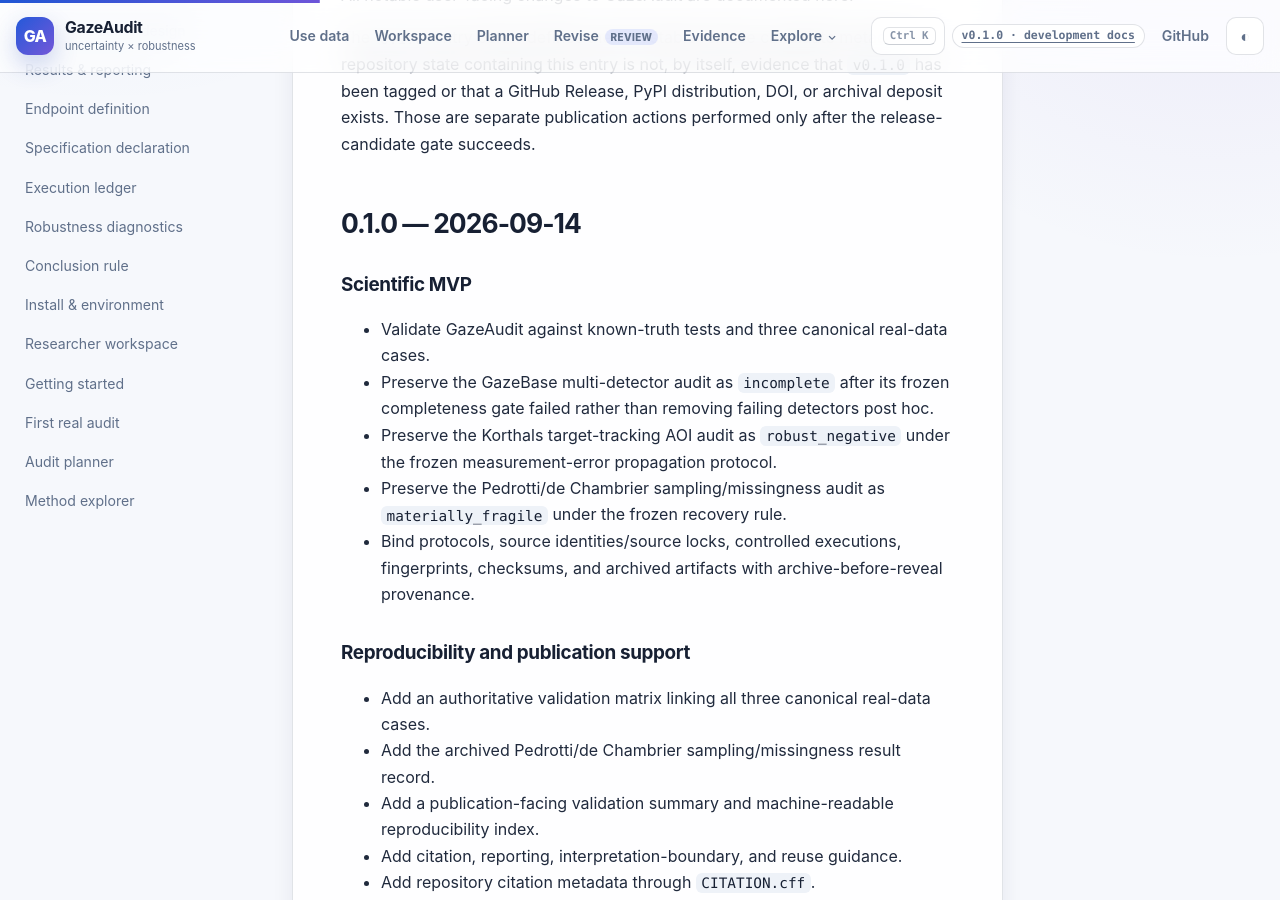
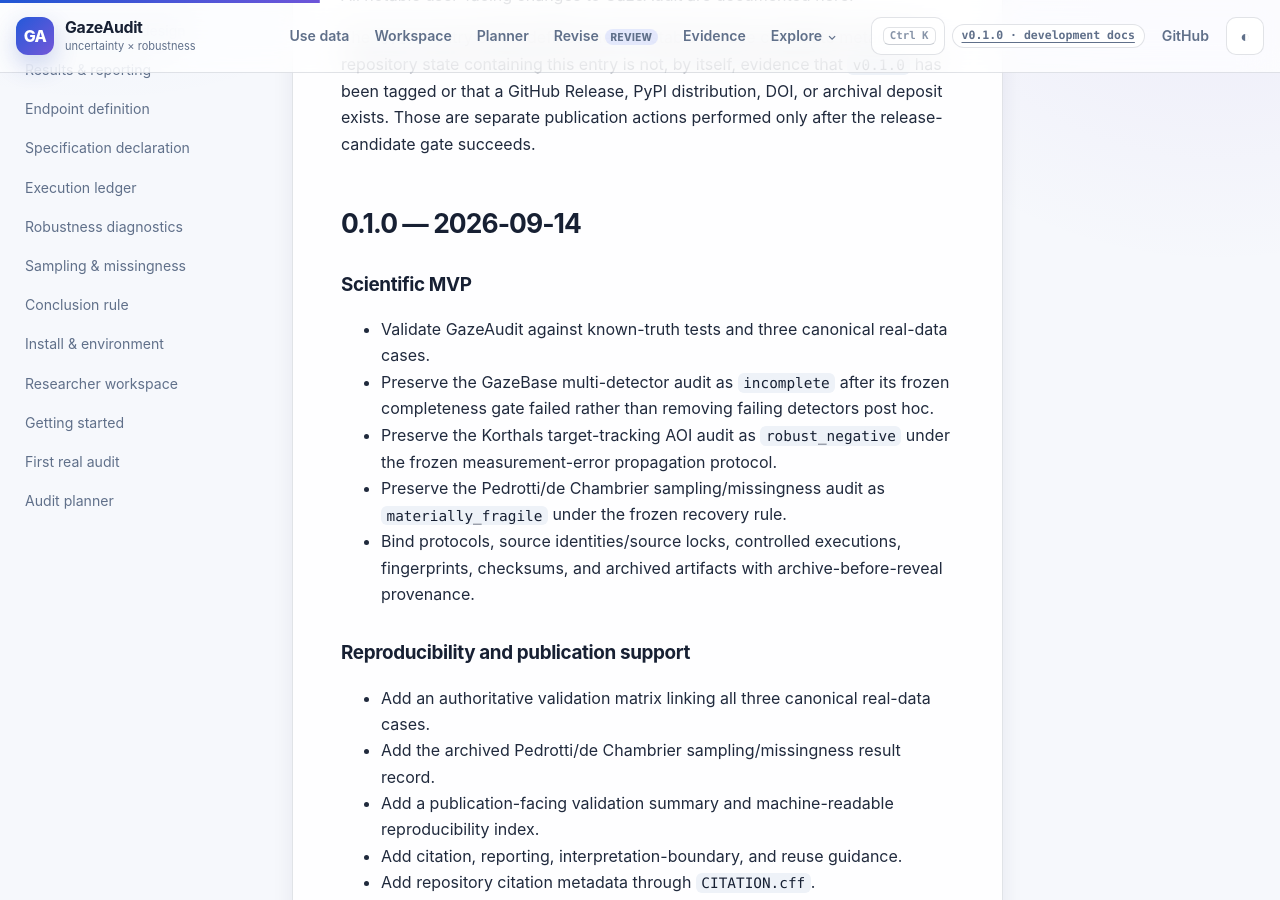
Before and after one commit to stefanosbalaskas/GazeAudit, a Jekyll site: the page built from CHANGELOG.md, in a window 1280 px wide and 900 px high, scrolled down 374 px. Built offline with Jekyll 4.4.1, drawn with Linux system fonts in a browser that asks for light colours; our own code applies the rules of GitHub Pages for plain Markdown files.

Commit message:
docs: wire sampling missingness center into navigation

```diff
--- a/_layouts/default.html
+++ b/_layouts/default.html
@@ -68,6 +68,7 @@
   {% if page.page_type == 'execution-ledger' %}<link rel="stylesheet" href="{{ '/assets/css/execution-ledger.css' | relative_url }}">{% endif %}
   {% if page.page_type == 'robustness-diagnostics' %}<link rel="stylesheet" href="{{ '/assets/css/robustness-diagnostics.css' | relative_url }}">{% endif %}
   {% if page.page_type == 'conclusion-rule' %}<link rel="stylesheet" href="{{ '/assets/css/conclusion-rule.css' | relative_url }}">{% endif %}
+  {% if page.page_type == 'sampling-missingness' %}<link rel="stylesheet" href="{{ '/assets/css/sampling-missingness.css' | relative_url }}">{% endif %}
   <script>
     (function () {
       try {
@@ -110,6 +111,7 @@
               <a href="{{ '/docs/specification-declaration/' | relative_url }}">Specification declaration</a>
               <a href="{{ '/docs/execution-ledger/' | relative_url }}">Execution ledger</a>
               <a href="{{ '/docs/robustness-diagnostics/' | relative_url }}">Robustness diagnostics</a>
+              <a href="{{ '/docs/sampling-missingness/' | relative_url }}">Sampling & missingness</a>
               <a href="{{ '/docs/conclusion-rule/' | relative_url }}">Conclusion rule</a>
               <a href="{{ '/docs/reporting-center/' | relative_url }}">Reporting center</a>
               <a href="{{ '/docs/install/' | relative_url }}">Install & environment</a>
@@ -195,6 +197,7 @@
           <a href="{{ '/docs/specification-declaration/' | relative_url }}">Specification declaration</a>
           <a href="{{ '/docs/execution-ledger/' | relative_url }}">Execution ledger</a>
           <a href="{{ '/docs/robustness-diagnostics/' | relative_url }}">Robustness diagnostics</a>
+              <a href="{{ '/docs/sampling-missingness/' | relative_url }}">Sampling & missingness</a>
           <a href="{{ '/docs/conclusion-rule/' | relative_url }}">Conclusion rule</a>
           <a href="{{ '/docs/reference/cli-reference/' | relative_url }}">CLI reference</a>
           <a href="{{ '/docs/reference/evidence-vocabulary/' | relative_url }}">Evidence vocabulary</a>
@@ -230,6 +233,7 @@
             <a href="{{ '/docs/specification-declaration/' | relative_url }}">Specification declaration</a>
             <a href="{{ '/docs/execution-ledger/' | relative_url }}">Execution ledger</a>
             <a href="{{ '/docs/robustness-diagnostics/' | relative_url }}">Robustness diagnostics</a>
+              <a href="{{ '/docs/sampling-missingness/' | relative_url }}">Sampling & missingness</a>
             <a href="{{ '/docs/conclusion-rule/' | relative_url }}">Conclusion rule</a>
             <a href="{{ '/docs/install/' | relative_url }}">Install & environment</a>
             <a href="{{ '/docs/workspace/' | relative_url }}">Researcher workspace</a>
@@ -290,6 +294,7 @@
             <a href="{{ '/docs/examples/aoi-boundary/' | relative_url }}">AOI boundary example</a>
             <a href="{{ '/docs/examples/specification-curve/' | relative_url }}">Specification curve</a>
             <a href="{{ '/docs/examples/sampling-sensitivity/' | relative_url }}">Sampling sensitivity</a>
+            <a href="{{ '/docs/examples/sampling-missingness-design-audit/' | relative_url }}">Sampling & missingness design audit</a>
 
             <p class="nav-label">Research workflows</p>
             <a href="{{ '/docs/workflows/' | relative_url }}">Workflow map</a>
@@ -429,5 +434,6 @@
   {% if page.page_type == 'execution-ledger' %}<script src="{{ '/assets/js/execution-ledger.js' | relative_url }}" defer></script>{% endif %}
   {% if page.page_type == 'robustness-diagnostics' %}<script src="{{ '/assets/js/robustness-diagnostics.js' | relative_url }}" defer></script>{% endif %}
   {% if page.page_type == 'conclusion-rule' %}<script src="{{ '/assets/js/conclusion-rule.js' | relative_url }}" defer></script>{% endif %}
+  {% if page.page_type == 'sampling-missingness' %}<script src="{{ '/assets/js/sampling-missingness.js' | relative_url }}" defer></script>{% endif %}
 </body>
 </html>
```
